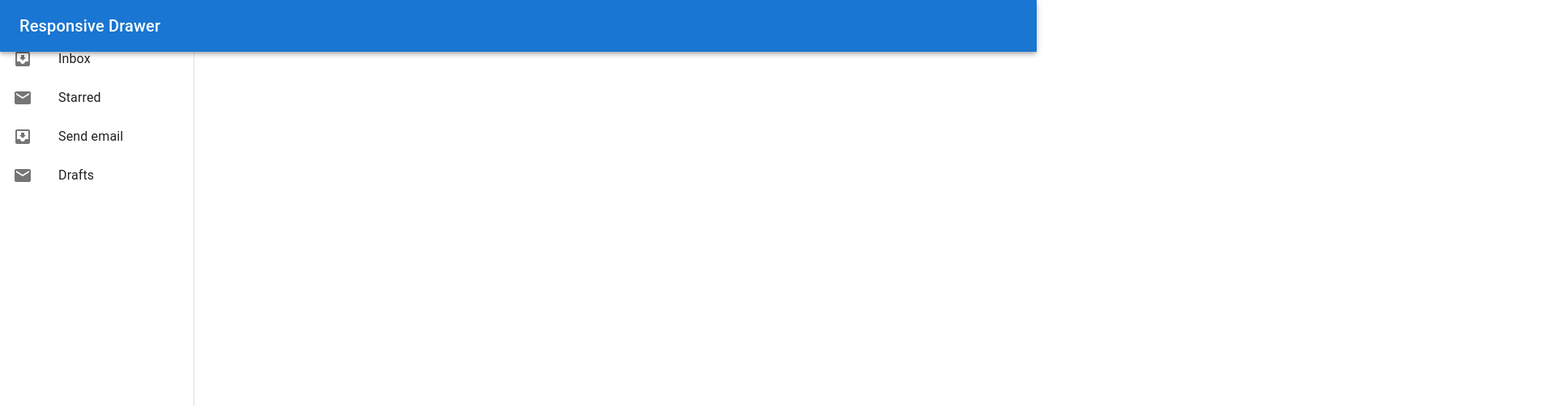
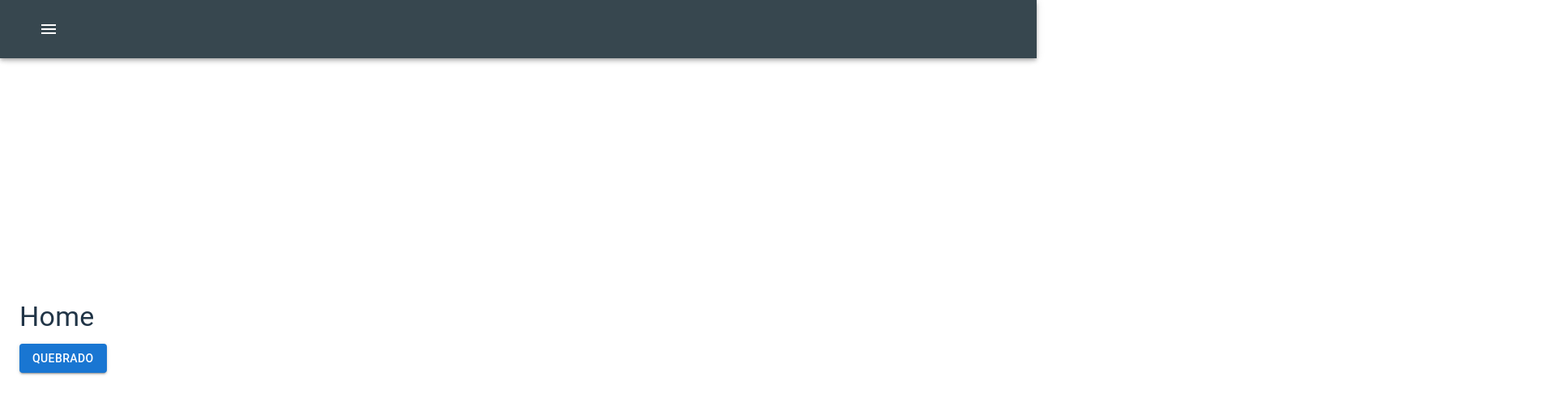
Before and after one commit to JediMastering/basic-mui, a React (Vite) app: page /home in a window 1280 px wide. Shown: the top 502 px of the page at 81% size, 1920 px wide, since content can reach past the window. Built offline with nearby package versions, Linux system fonts and the light colour scheme.

Commit message:
Estrutura sidebar certa Próximo passo -> Ajusta estilo e refatorar código

```diff
--- a/src/layout/System.jsx
+++ b/src/layout/System.jsx
@@ -1,105 +1,104 @@
-import * as React from "react";
-import { styled, useTheme } from "@mui/material/styles";
-import Box from "@mui/material/Box";
-import MuiDrawer from "@mui/material/Drawer";
-import MuiAppBar from "@mui/material/AppBar";
-import Toolbar from "@mui/material/Toolbar";
-import List from "@mui/material/List";
-import CssBaseline from "@mui/material/CssBaseline";
-import Typography from "@mui/material/Typography";
-import Divider from "@mui/material/Divider";
+import * as React from 'react';
+import Box from '@mui/material/Box';
+import SwipeableDrawer from '@mui/material/SwipeableDrawer';
+import Button from '@mui/material/Button';
+import List from '@mui/material/List';
+import MenuIcon from "@mui/icons-material/Menu";
+import Divider from '@mui/material/Divider';
+import ListItem from '@mui/material/ListItem';
+import ListItemButton from '@mui/material/ListItemButton';
 import IconButton from "@mui/material/IconButton";
-import MenuIcon from "@mui/icons-material/Menu";
+import ListItemIcon from '@mui/material/ListItemIcon';
+import ListItemText from '@mui/material/ListItemText';
+import InboxIcon from '@mui/icons-material/MoveToInbox';
 import ChevronLeftIcon from "@mui/icons-material/ChevronLeft";
 import ChevronRightIcon from "@mui/icons-material/ChevronRight";
-import ListItem from "@mui/material/ListItem";
-import ListItemButton from "@mui/material/ListItemButton";
-import ListItemIcon from "@mui/material/ListItemIcon";
-import ListItemText from "@mui/material/ListItemText";
-import InboxIcon from "@mui/icons-material/MoveToInbox";
-import MailIcon from "@mui/icons-material/Mail";
-import useMediaQuery from "@mui/material/useMediaQuery";
+import MailIcon from '@mui/icons-material/Mail';
+import { AppBar, Toolbar } from '@mui/material';
+import { blueGrey } from '@mui/material/colors';
 
-const drawerWidth = 240;
+import { Container } from "@mui/material";
 
-export default function ResponsiveDrawer({ children }) {
-  const theme = useTheme();
-  const isMobile = useMediaQuery(theme.breakpoints.down("sm")); // Detecta dispositivos móveis
-  const [open, setOpen] = React.useState(!isMobile); // Fechado por padrão em dispositivos móveis
+import { Link } from "react-router-dom";
 
-  const toggleDrawer = () => {
-    setOpen(!open);
+const blueGreyColor = blueGrey[800];
+
+export default function SwipeableTemporaryDrawer({children}) {
+  const [state, setState] = React.useState({ left: false });
+
+  const toggleDrawer = (anchor, open) => (event) => {
+    if (
+      event &&
+      event.type === 'keydown' &&
+      (event.key === 'Tab' || event.key === 'Shift')
+    ) {
+      return;
+    }
+
+    setState({ ...state, [anchor]: open });
   };
 
+  const list = (anchor) => (
+    <Box
+      sx={{ width: anchor === 'top' || anchor === 'bottom' ? 'auto' : 250 }}
+      role="presentation"
+      onClick={toggleDrawer(anchor, false)}
+      onKeyDown={toggleDrawer(anchor, false)}
+    >
+      <List>
+        <ListItem component={Link} to="/dashboard">
+          <ListItemText primary="Dashboard" />
+        </ListItem>
+        <ListItem component={Link} to="/settings">
+          <ListItemText primary="Configurações" />
+        </ListItem>
+        <ListItem component={Link} to="/profile">
+          <ListItemText primary="Perfil" />
+        </ListItem>
+        <ListItem component={Link} to="/">
+          <ListItemText primary="Logout" />
+        </ListItem>
+      </List>
+    </Box>
+  );
+
   return (
-    <Box sx={{ display: "flex" }}>
-      <CssBaseline />
-      {/* AppBar */}
-      <MuiAppBar position="fixed" sx={{ zIndex: theme.zIndex.drawer + 1 }}>
+    <div>
+      {['left'].map((anchor) => (
+        <React.Fragment key={anchor}>
+          <AppBar
+            sx={{ backgroundColor: blueGreyColor }}
+            position="fixed" >
             <Toolbar>
-          {isMobile && (
               <IconButton
                 color="inherit"
                 aria-label="open drawer"
+                onClick={toggleDrawer(anchor, true)}
                 edge="start"
-              onClick={toggleDrawer}
+                sx={[
+                  {
+                    m: 2,
+                  },
+
+                ]}
               >
                 <MenuIcon />
               </IconButton>
-          )}
-          <Typography variant="h6" noWrap>
-            Responsive Drawer
-          </Typography>
             </Toolbar>
-      </MuiAppBar>
-
-      {/* Drawer */}
-      <MuiDrawer
-        variant={isMobile ? "temporary" : "permanent"}
-        open={open}
-        onClose={toggleDrawer} // Necessário para o modo "temporary"
-        ModalProps={{ keepMounted: true }} // Melhora o desempenho em dispositivos móveis
-        sx={{
-          width: drawerWidth,
-          flexShrink: 0,
-          "& .MuiDrawer-paper": {
-            width: drawerWidth,
-            boxSizing: "border-box",
-          },
-        }}
+          </AppBar>
+          <SwipeableDrawer
+            anchor={anchor}
+            open={state[anchor]}
+            onClose={toggleDrawer(anchor, false)}
+            onOpen={toggleDrawer(anchor, true)}
           >
-        <Box>
-          <IconButton onClick={toggleDrawer}>
-            {theme.direction === "rtl" ? <ChevronRightIcon /> : <ChevronLeftIcon />}
-          </IconButton>
-        </Box>
-        <Divider />
-        <List>
-          {["Inbox", "Starred", "Send email", "Drafts"].map((text, index) => (
-            <ListItem key={text} disablePadding>
-              <ListItemButton>
-                <ListItemIcon>
-                  {index % 2 === 0 ? <InboxIcon /> : <MailIcon />}
-                </ListItemIcon>
-                <ListItemText primary={text} />
-              </ListItemButton>
-            </ListItem>
+            {list(anchor)}
+          </SwipeableDrawer>
+          <Container sx={{ mt: 4 }}>
+            {children}
+          </Container>
+        </React.Fragment>
       ))}
-        </List>
-      </MuiDrawer>
-
-      {/* Conteúdo principal */}
-      <Box
-        component="main"
-        sx={{
-          flexGrow: 1,
-          padding: 3,
-          marginLeft: isMobile ? 0 : drawerWidth, // Ajusta o espaço ao lado do drawer
-        }}
-      >
-        <Toolbar /> {/* Adiciona um espaçamento para o AppBar */}
-        {children}
-      </Box>
-    </Box>
+    </div>
   );
 }
```
Lines whose indentation alone changed are shown as unchanged.
